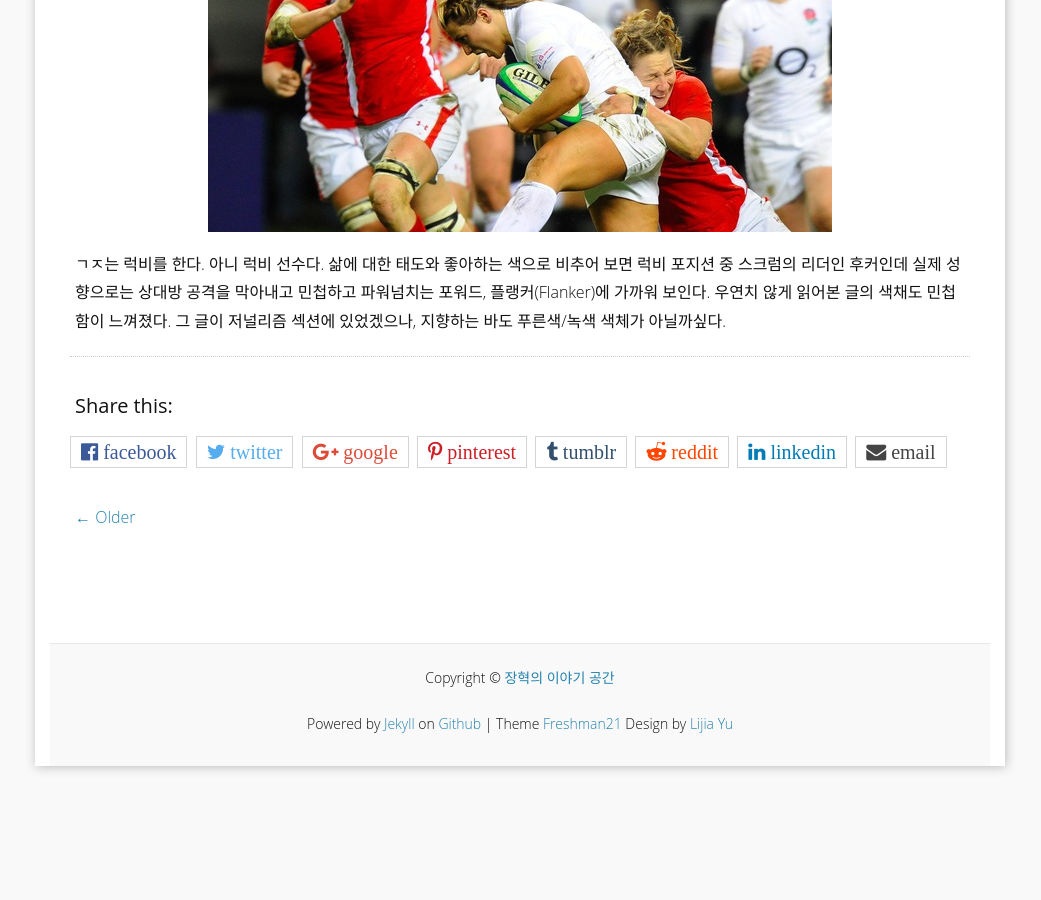
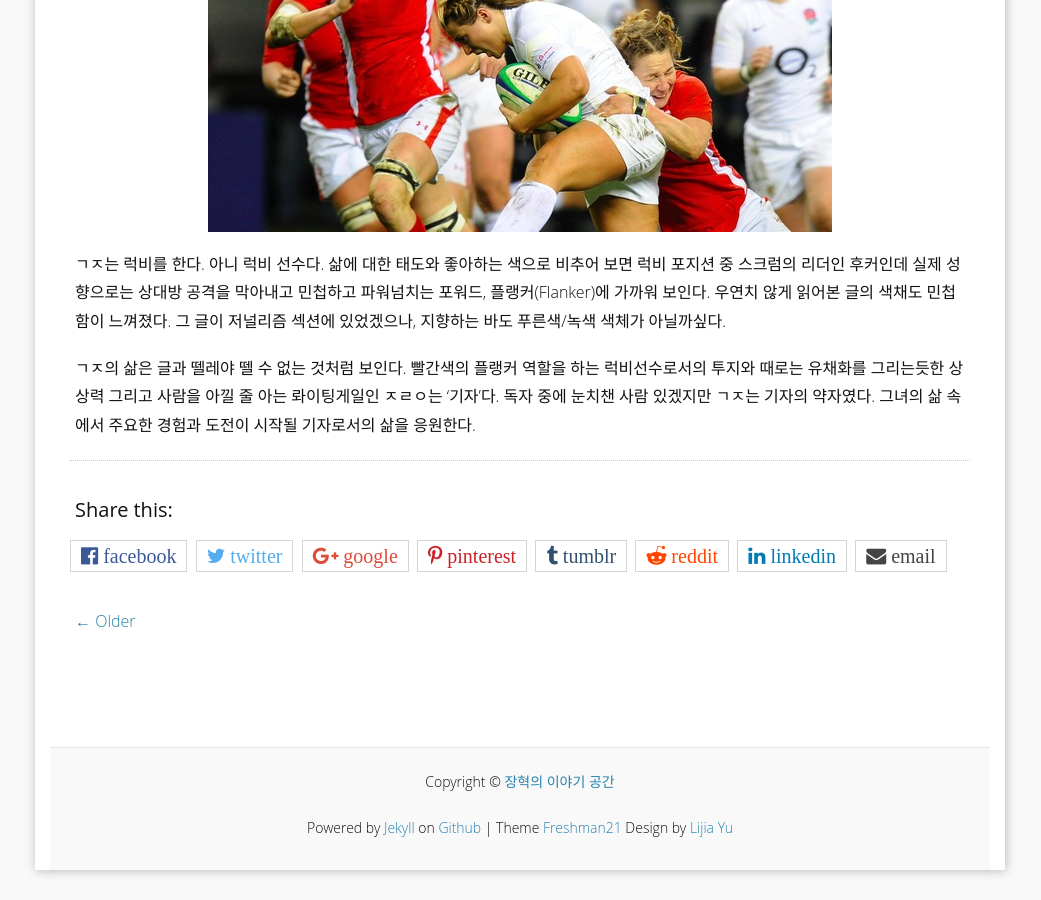
Before and after one commit to HyoukJang/HyoukJang.github.io, a Jekyll site: the page built from _posts/2018-06-23-rwj-report.md, in a window 1280 px wide and 900 px high, scrolled down 1611 px. Shown: the whole window, without its empty margins (120-1161 px from the left). Built offline with Jekyll 4.4.1, drawn with Linux system fonts in a browser that asks for light colours; nearby versions of some CDN libraries; some web fonts are replaced; comment, search, counter and statistics services are not loaded; before the commit the page ends 2407 px from its top, so only the background shows below that.

Commit message:
edit the post

```diff
--- a/_posts/2018-06-23-rwj-report.md
+++ b/_posts/2018-06-23-rwj-report.md
@@ -10,7 +10,7 @@ open: false
 
 일반적으로 주변인에게서 다양한 주제에 대해 생각을 듣고 대화를 나누는 기회는 생각보다 많지 않다. 어쩌면 편향된 주장을 나누는 것에 대해 본능적으로 피하는 기작이 있을 수도 있고 우리의 생각 체력이 부족할 수도 있다. ㅈㄹㅇ(이하 ㄱㅈ)과는 짧은 시간동안 만나는 기회마다 보편적이지 않은 주제로 대화를 나눌 수 있었으며 최근에는 4시간 가량을 살아온 삶에 대해 이야기를 나눌 기회도 있었다. 약속한 바에 따라 그녀에 대한 보고서를 나 나름대로의 구성과 표현으로 정리해보았다. 물론, 문체가 딱딱하다고 글이 딱딱하지는 않을 것이다. 문체는 컨셉이다.
 
-(1) 행복을 좇는 롸이팅게일
+**(1) 행복을 좇는 롸이팅게일**
 
 
 ![나이팅게일]({{site.baseurl}}/images/nightingale.jpeg)
@@ -18,7 +18,7 @@ open: false
 ㄱㅈ는 최근 대화를 토대로 정리한 필자 나름대로의 마인드맵에 따르면 타인과의 관계를 정말 세밀하게 보고 소중하게 여기는 사람이다. 가족과 친구들 그리고 소중하게 여기는 사람들의 고난을 미루어 생각하면 차라리 그 고난이 없고 항상 행복만 꾸준히 가득찼으면 좋겠다는 바람을 갖는다고 한다. 이에 더나아가 그 상황에 대한 상상이 조마조마하고 관계에 민감도를 일기로서 기록하는 습관을 보면 타인을 행복을 좇는 나이팅게일이라고 볼 수 있고, 글을 좋아하니 롸이팅게일이 아닐 수 없다.
 
 
-(2) 저널리즘에 빠진 파리의 몽상가
+**(2) 저널리즘에 빠진 파리의 몽상가**
 
 ![전기자동차]({{site.baseurl}}/images/paris.jpg)
 
@@ -26,10 +26,12 @@ open: false
 인생에 가장 행복했던 순간 중 잊지못하는 시간이 프랑스 파리에서의 시간이라고 한다. 대화를 들어보면 그곳에서 기거하는 동안의 햇살의 따스함, 바람의 세기 및 온도, 심지어 가장 맛있다고 주장하던 바게뜨 빵 냄새까지 표현할 수 있을 것만 같다. 한국에 돌아와서도 매일 그 당시의 꿈을 꾸는 사람이니 어찌 파리의 몽상가가 아닐 수 있으랴. ㄱㅈ의 표현을 듣고 있다보면 나도 어느새 그 꿈속에 들어와있는 것만 같았다. 저널리스트를 꿈꾸지만 수기/소설을 쓰는 사람이어도 좋겠다는 생각이 들었고, 자신없는 필자의 미술적 상상으로는 표현이 마치 묽은 유채화 같다.
 
 
-(3) 스크럼을 하고 싶은 빨간 플랭커(Flanker)
+**(3) 스크럼을 하고 싶은 빨간 플랭커(Flanker)**
 
 
 ![자율주행]({{site.baseurl}}/images/rugby.jpg)
 
 
 ㄱㅈ는 럭비를 한다. 아니 럭비 선수다. 삶에 대한 태도와 좋아하는 색으로 비추어 보면 럭비 포지션 중 스크럼의 리더인 후커인데 실제 성향으로는 상대방 공격을 막아내고 민첩하고 파워넘치는 포워드, 플랭커(Flanker)에 가까워 보인다. 우연치 않게 읽어본 글의 색채도 민첩함이 느껴졌다. 그 글이 저널리즘 섹션에 있었겠으나, 지향하는 바도 푸른색/녹색 색체가 아닐까싶다.
+
+ㄱㅈ의 삶은 글과 뗄레야 뗄 수 없는 것처럼 보인다. 빨간색의 플랭커 역할을 하는 럭비선수로서의 투지와 때로는 유채화를 그리는듯한 상상력 그리고 사람을 아낄 줄 아는 롸이팅게일인 ㅈㄹㅇ는 '기자'다. 독자 중에 눈치챈 사람  있겠지만 ㄱㅈ는 기자의 약자였다. 그녀의 삶 속에서 주요한 경험과 도전이 시작될 기자로서의 삶을 응원한다.
```
